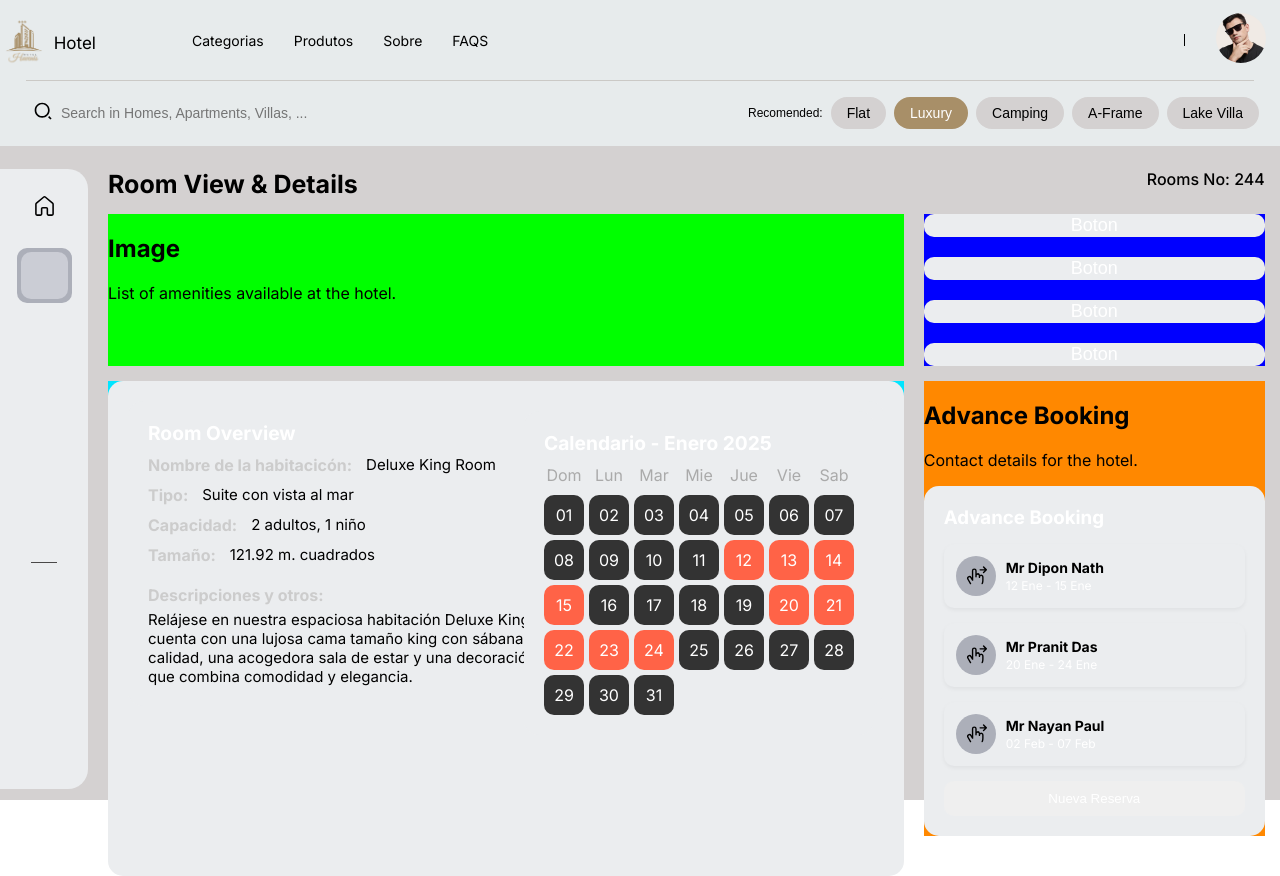
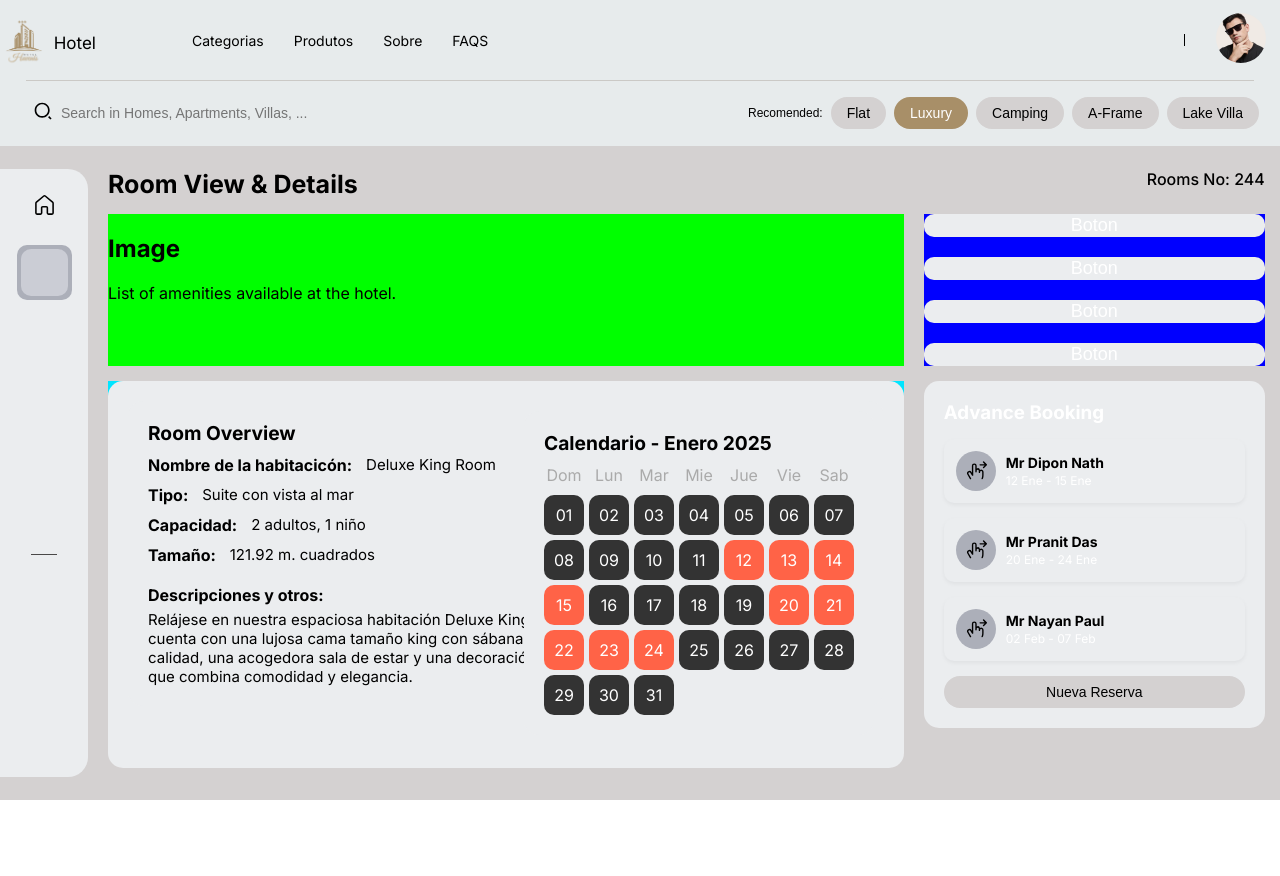
Before and after one commit to ndelacruz-2023048/Sistema-gestion-hotelera, a React (Vite) app in the folder frontend/: page /DetailHotel in a window 1280 px wide. After the commit the page ends 800 px from the top, so only its background shows below. Built offline with nearby package versions, Linux system fonts and the light colour scheme; some icons are missing.

Commit message:
Se arreglan errores con los colores del texto y botones en AdvanceBooking

```diff
--- a/frontend/src/components/atomos/Label.jsx
+++ b/frontend/src/components/atomos/Label.jsx
@@ -2,5 +2,5 @@ import styled from "styled-components"
 
 export const Label = styled.span`
   font-weight: bold;
-  color: ${({ theme }) => theme.textSecondary || "#ccc"};
+  color: ${({ theme }) => theme.color};
 `
--- a/frontend/src/components/atomos/Title.jsx
+++ b/frontend/src/components/atomos/Title.jsx
@@ -3,5 +3,5 @@ import styled from "styled-components"
 export const Title = styled.h3`
   margin: 0;
   font-size: 1.2rem;
-  color: ${({ theme }) => theme.textPrimary || "white"};
+  color: ${({ theme }) => theme.color};
 `
--- a/frontend/src/components/organismos/DetailHotel/AdvanceBookingInfo.jsx
+++ b/frontend/src/components/organismos/DetailHotel/AdvanceBookingInfo.jsx
@@ -29,11 +29,16 @@ const Title = styled.h3`
 `
 
 const NewBooking = styled.button`
-  margin-top: auto;
-  background-color: ${({ theme }) => theme.primary};
-  color: white;
-  border: none;
-  padding: 10px;
-  border-radius: 10px;
-  cursor: pointer;
+    padding: 0.5rem 1rem;
+    border: none;
+    border-radius: 9999px;
+    font-size: 0.875rem;
+    font-weight: 500;
+    transition: background-color 0.2s;
+    color: ${({ theme, $active }) => $active ? 'white' : theme.color};
+    background-color: ${({theme})=>theme.bgd};
+
+    &:hover {
+        background-color: #3b73c6;
+    }
 `
--- a/frontend/src/components/template/DetailHotelTemplate.jsx
+++ b/frontend/src/components/template/DetailHotelTemplate.jsx
@@ -24,8 +24,6 @@ export const DetailHotelTemplate = () => {
                    <DetailsAndDescriptions/>
                 </Area5>
                 <Area6>
-                    <h2>Advance Booking</h2>
-                    <p>Contact details for the hotel.</p>
                     <AdvanceBooking/>
                 </Area6>
             </MainContent>
@@ -91,5 +89,4 @@ const Area5 = styled.div`
 
 const Area6 = styled.div`
   grid-area: area6;
-  background-color: #ff8800;
 `
```
Also changed, not shown: frontend/src/components/moleculas/RoomOverview.jsx (line endings or trailing spaces).
